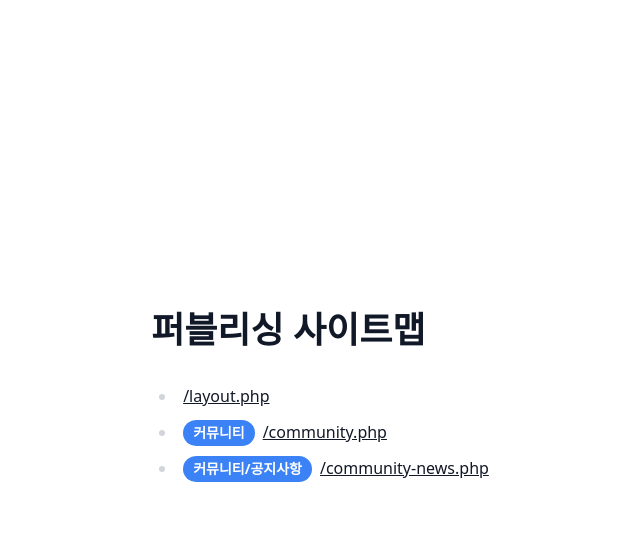
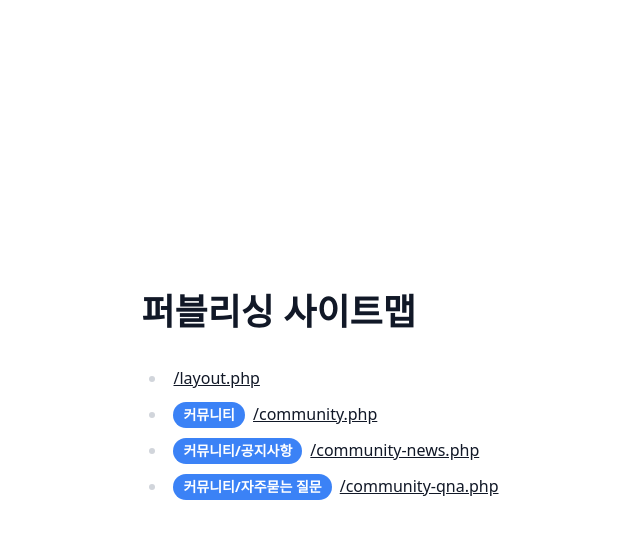
Before and after one commit to peterosea/inthesum, a PHP site: page / in a window 1280 px wide. Shown: the top 539 px of the page, without its empty margins (320-960 px from the left). Run offline with PHP 8.4, Linux system fonts and the light colour scheme; some libraries are stand-ins or nearby versions.

Commit message:
:construction: 커뮤니티 자주묻는질문 start

```diff
--- a/index.php
+++ b/index.php
@@ -29,6 +29,9 @@
         <li>
           <span class="inline-block py-[3px] px-[10px] bg-blue-500 rounded-full mr-[8px] text-sm font-bold text-white">커뮤니티/공지사항</span><a href="/community-news.php">/community-news.php</a>
         </li>
+        <li>
+          <span class="inline-block py-[3px] px-[10px] bg-blue-500 rounded-full mr-[8px] text-sm font-bold text-white">커뮤니티/자주묻는 질문</span><a href="/community-qna.php">/community-qna.php</a>
+        </li>
       </ul>
     </div>
   </div>
```
